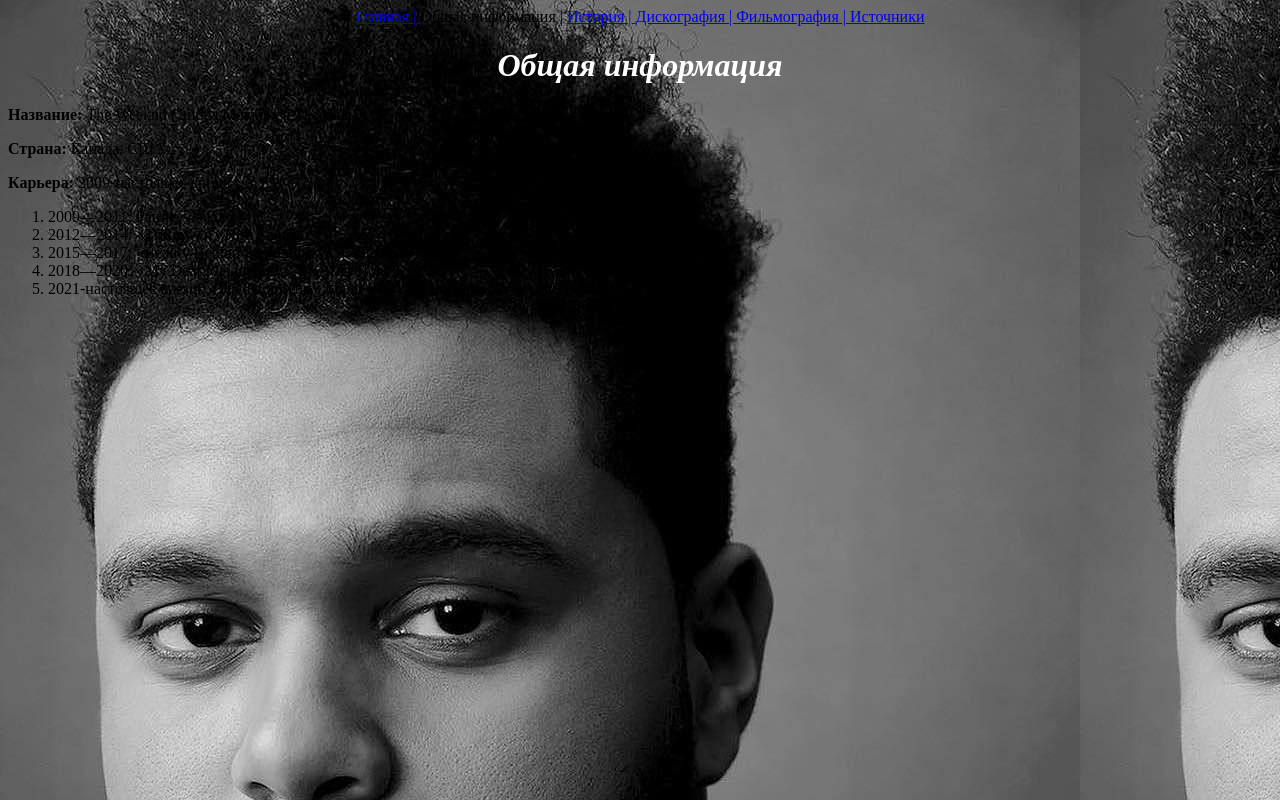
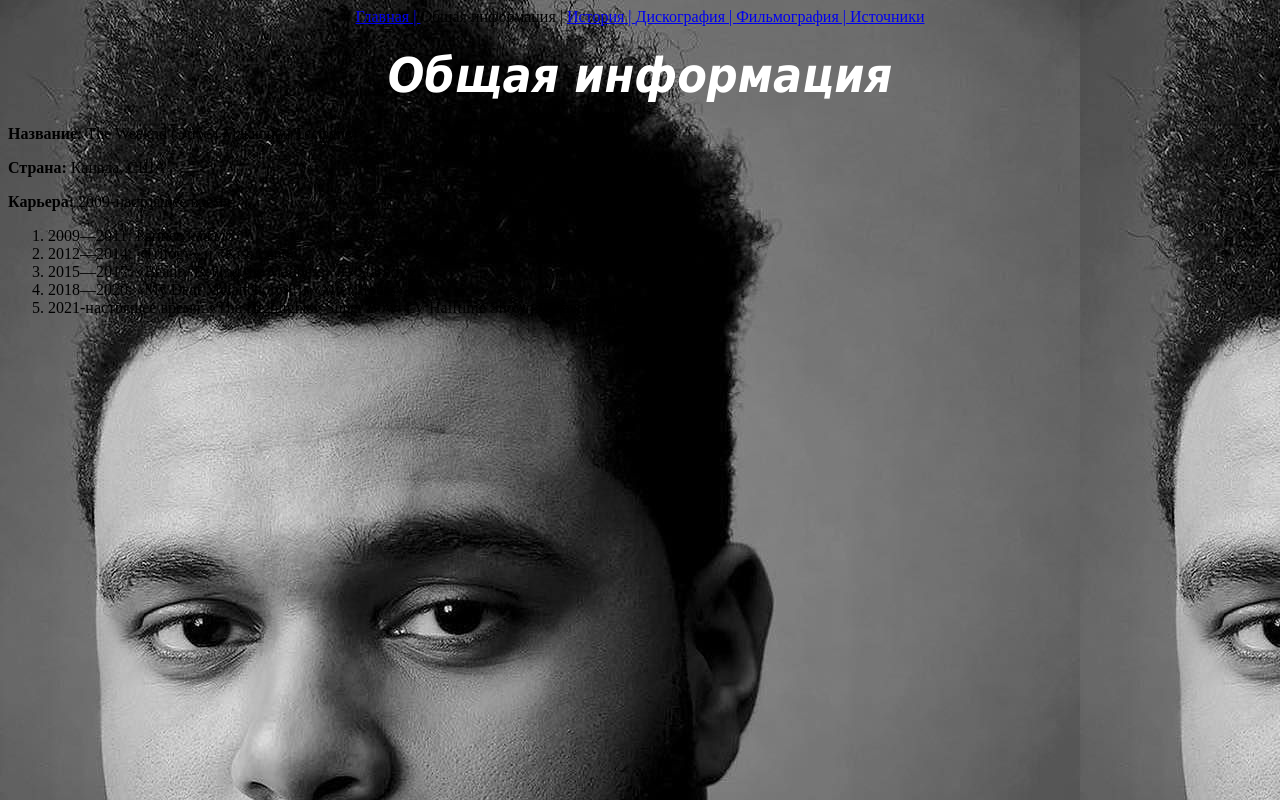
Before and after one commit to Sofytrosh/theweeknd, a plain HTML site: page info.html in a window 1280 px wide. Drawn offline with Linux system fonts and the light colour scheme.

Commit message:
Update info.html

```diff
--- a/info.html
+++ b/info.html
@@ -2,7 +2,7 @@
 <head><title>Info</title></head>
 <body background="info.jpg">
 <p align=center><a href=index.html>Главная | </a>Общая информация | <a href=history.html>История | </a><a href=disc.html>Дискография | </a><a href=film.html>Фильмография | </a><a href=links.html> Источники </a></p>
-<h1 align=center><FONT color="#FFFFFF"><em>Общая информация</em></FONT></h1>
+<h1 align=center><FONT color="#FFFFFF"><FONT face=Tahoma size=8 ><em>Общая информация</em></FONT></FONT></h1>
 <p align=justify><strong>Название:</strong> The Weeknd (Э́йбел Макко́нен Те́сфайе)</p>
 <p><strong>Страна:</strong> Канада, США</p>
 <p><strong>Карьера:</strong> 2009-настоящее время</p>
```
